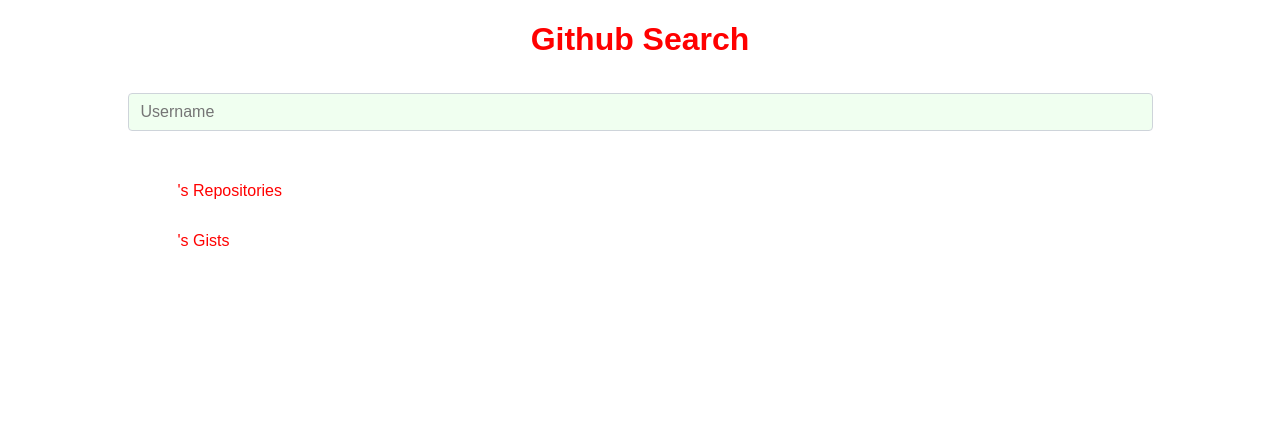
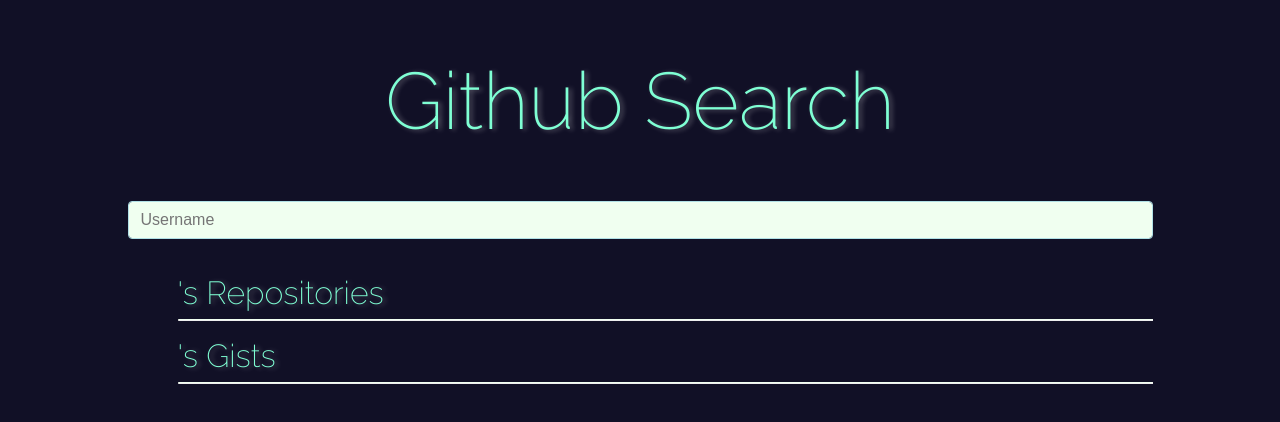
Before and after one commit to KameronJohnson/Github-Search-React, a React (Create React App) app: page / in a window 1280 px wide. Shown: the top 422 px of the page. Built offline with nearby package versions, Linux system fonts and the light colour scheme.

Commit message:
add new styles

```diff
--- a/package.json
+++ b/package.json
@@ -8,7 +8,8 @@
     "npm-run-all": "^4.1.2",
     "react": "^16.2.0",
     "react-dom": "^16.2.0",
-    "react-scripts": "1.1.1"
+    "react-scripts": "1.1.1",
+    "typeface-raleway": "0.0.54"
   },
   "scripts": {
     "build-css": "node-sass-chokidar src/ -o src/",
--- a/src/App.css
+++ b/src/App.css
@@ -1,6 +1,15 @@
+html, body {
+  height: 100%; }
+
 /* =================================
   Layout Styles
 ==================================== */
+#root {
+  height: 100vh;
+  overflow: auto;
+  background-color: #111026;
+  font-family: 'Raleway', sans-serif; }
+
 .main-content {
   width: 90%;
   max-width: 1025px;
@@ -16,27 +25,42 @@
         max-width: 200px; }
       .main-content .user-info .left-column .user-name {
         text-align: center;
-        font-size: 1.5em; }
+        font-size: 1.2em;
+        margin-top: 0;
+        font-weight: 300; }
+        .main-content .user-info .left-column .user-name a {
+          color: honeydew;
+          text-decoration: none; }
+        .main-content .user-info .left-column .user-name a:hover {
+          color: #B299CC; }
     .main-content .user-info .right-column {
       width: 100%; }
       .main-content .user-info .right-column .user-block {
-        max-height: 250px;
-        overflow: scroll;
-        overflow-x: hidden; }
+        color: honeydew; }
       .main-content .user-info .right-column .user-title {
-        color: red; }
+        color: #7FFFD4;
+        font-size: 2em;
+        margin: 0;
+        font-weight: 200;
+        text-shadow: rgba(255, 255, 255, 0.3) 3px 1px 5px; }
       .main-content .user-info .right-column ul.user-list {
         list-style: none;
         padding: 0; }
         .main-content .user-info .right-column ul.user-list li.user-list-item {
           line-height: 1.5; }
           .main-content .user-info .right-column ul.user-list li.user-list-item a {
-            color: green;
+            color: honeydew;
+            font-weight: 300;
             text-decoration: none; }
+          .main-content .user-info .right-column ul.user-list li.user-list-item a:hover {
+            color: #B299CC; }
+  .main-content hr.line {
+    border-width: .5px;
+    border-top: .5px solid honeydew; }
 
 .main-header {
+  display: flex;
   width: 100%;
-  background: #fff;
   min-height: 80px;
   z-index: 1000; }
   .main-header .inner {
@@ -44,8 +68,11 @@
     max-width: 1025px;
     margin: auto; }
     .main-header .inner .main-title {
-      color: red;
-      text-align: center; }
+      color: #7FFFD4;
+      text-align: center;
+      font-weight: 200;
+      text-shadow: 3px 1px 5px rgba(255, 255, 255, 0.3);
+      font-size: 5em; }
     .main-header .inner .search-form {
       width: 100%;
       margin: 35px auto; }
@@ -64,14 +91,9 @@
         padding: .375rem .75rem;
         font-size: 1rem;
         line-height: 1.5;
-        color: #343434;
+        color: #111026;
         background-color: honeydew;
         background-clip: padding-box;
-        border: 1px solid #ced4da;
+        border: 1px solid powderblue;
         border-radius: .25rem;
         transition: border-color .15s ease-in-out,box-shadow .15s ease-in-out; }
-
-.main-content::after {
-  content: " ";
-  display: table;
-  clear: both; }
--- a/src/App.js
+++ b/src/App.js
@@ -3,6 +3,8 @@
 import axios from "axios";
 import SearchForm from './Components/SearchForm';
 import UserInfo from './Components/UserInfo';
+
+require('typeface-raleway');
 
 class App extends Component {
 
@@ -19,8 +21,8 @@
 
     Promise.all([
       axios.get(`https://api.github.com/users/${query}`),
-      axios.get(`https://api.github.com/users/${query}/repos`),
-      axios.get(`https://api.github.com/users/${query}/gists`)
+      axios.get(`https://api.github.com/users/${query}/repos?per_page=100`),
+      axios.get(`https://api.github.com/users/${query}/gists?per_page=100`)
     ])
     .then(([userResponse, reposResponse, gistsResponse]) => {
         this.setState({user: userResponse.data,
--- a/src/App.scss
+++ b/src/App.scss
@@ -1,6 +1,21 @@
+html,body {
+  height: 100%;
+}
+
+$dark-blue: #111026;
+$purple: #B299CC;
+$light-green: #7FFFD4;
+
 /* =================================
   Layout Styles
 ==================================== */
+
+#root {
+  height: 100vh;
+  overflow: auto;
+  background-color: $dark-blue;
+  font-family: 'Raleway', sans-serif;
+}
 
 .main-content {
   width: 90%;
@@ -18,18 +33,29 @@
       }
       & .user-name {
         text-align: center;
-        font-size: 1.5em;
+        font-size: 1.2em;
+        margin-top: 0;
+        font-weight: 300;
+        & a {
+          color: honeydew;
+          text-decoration: none;
+        }
+        & a:hover {
+          color: $purple;
+        }
       }
     }
     & .right-column {
       width: 100%;
       & .user-block {
-        max-height: 250px;
-        overflow: scroll;
-        overflow-x: hidden;
+        color: honeydew;
       }
       & .user-title {
-        color: red;
+        color: $light-green;
+        font-size: 2em;
+        margin: 0;
+        font-weight: 200;
+        text-shadow: rgba(255, 255, 255, 0.3) 3px 1px 5px;
       }
       & ul.user-list {
         list-style: none;
@@ -37,19 +63,27 @@
         & li.user-list-item {
           line-height: 1.5;
           & a {
-            color: green;
+            color: honeydew;
+            font-weight: 300;
             text-decoration: none;
+          }
+          & a:hover {
+            color: $purple;
           }
         }
       }
 
     }
   }
+  & hr.line {
+    border-width: .5px;
+    border-top: .5px solid honeydew;
+  }
 }
 
 .main-header {
+  display: flex;
   width: 100%;
-  background: #fff;
   min-height: 80px;
   z-index: 1000;
   & .inner {
@@ -57,8 +91,11 @@
     max-width: 1025px;
     margin: auto;
     & .main-title {
-      color: red;
+      color: $light-green;
       text-align: center;
+      font-weight: 200;
+      text-shadow: 3px 1px 5px rgba(255,255,255,.3);
+      font-size: 5em;
     }
     & .search-form {
       width: 100%;
@@ -79,10 +116,10 @@
         padding: .375rem .75rem;
         font-size: 1rem;
         line-height: 1.5;
-        color: #343434;
+        color: $dark-blue;
         background-color: honeydew;
         background-clip: padding-box;
-        border: 1px solid #ced4da;
+        border: 1px solid powderblue;
         border-radius: .25rem;
         transition: border-color .15s ease-in-out,box-shadow .15s ease-in-out;
       }
@@ -90,8 +127,8 @@
   }
 }
 
-.main-content::after {
-  content: " ";
-  display: table;
-  clear: both;
-}
+// .main-content::after {
+//   content: " ";
+//   display: table;
+//   clear: both;
+// }
--- a/src/Components/UserInfo.js
+++ b/src/Components/UserInfo.js
@@ -24,7 +24,7 @@
                     user.type !== undefined &&
                     <img className="user-avatar"
                     src={user.avatar_url}
-                    alt={`Github image of ${user.name}`}
+                    alt={`${user.name}'`}
                     />
                 }
                 <p className="user-name">
@@ -34,10 +34,12 @@
             <div className="right-column">
                 <div className="user-block">
                     <p className="user-title">{user.name}'s Repositories</p>
+                    <hr class="line" />
                     <ul className="user-list">{repoResults}</ul>
                 </div>
                 <div className="user-block">
                     <p className="user-title">{user.name}'s Gists</p>
+                    <hr class="line" />
                     <ul className="user-list">{gistResults}</ul>
                 </div>
             </div>
```
Also changed, not shown: public/index.html (+0 -22 lines), 1 other file (tests, documents, lock files or other folders).
